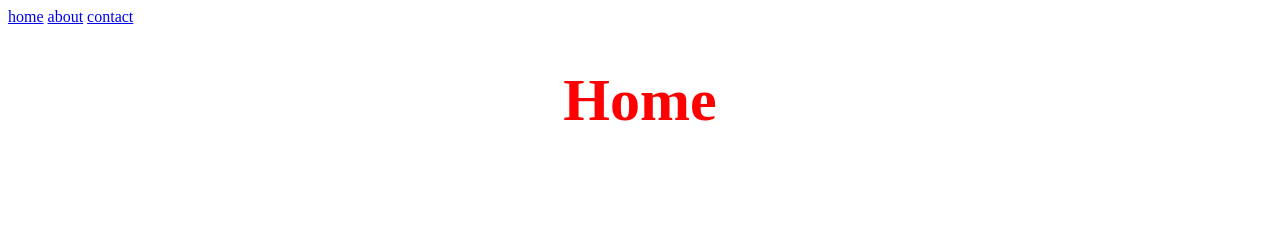
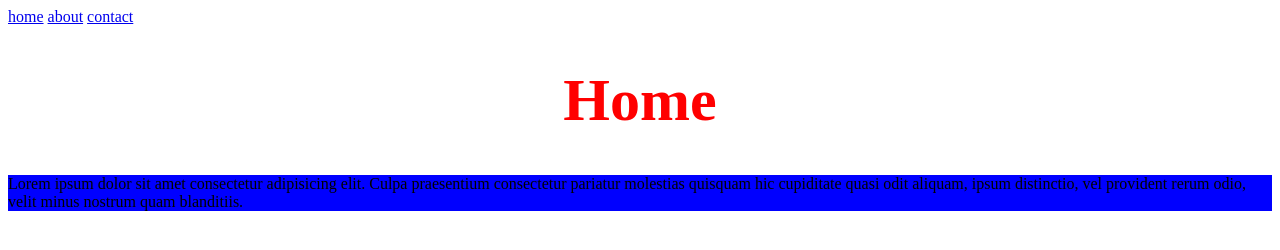
Before and after one commit to biigii/august2024project5, a plain HTML site: page index.html in a window 1280 px wide. Drawn offline with Linux system fonts and the light colour scheme.

Commit message:
type class and id specificity

```diff
--- a/assets/css/main.css
+++ b/assets/css/main.css
@@ -1,6 +1,36 @@
 .🍎 {
-    text-align: center;
-    color: red;
-    font-size: 60px;
-    text-transform: capitalize;
+  text-align: center;
+  color: red;
+  font-size: 60px;
+  text-transform: capitalize;
 }
+
+/* id has the highest specificity, then class and lastly type selector */
+#text {
+  background-color: blue;
+}
+
+.text {
+  background-color: green;
+}
+
+p {
+  background-color: red;
+}
+
+/* p {
+    background-color: tomato;
+    background-color: gold;
+} */
+
+/* p {
+    background-color: yellow;
+}
+
+p {
+    background-color: blue
+}
+
+p {
+    background-color: purple;
+} */
--- a/index.html
+++ b/index.html
@@ -4,6 +4,7 @@
     <meta charset="UTF-8" />
     <meta name="viewport" content="width=device-width, initial-scale=1.0" />
     <title>home</title>
+    <link rel="stylesheet" href="./assets/css/reset.css">
     <link rel="stylesheet" href="./assets/css/main.css" />
     <link rel="icon" href="./assets/img/favicon.jpeg" />
   </head>
@@ -17,7 +18,11 @@
       </nav>
     </header>
     <h1 class="🍎">home</h1>
-    <main></main>
+    <main>
+      <p class="text" id="text">
+        Lorem ipsum dolor sit amet consectetur adipisicing elit. Culpa praesentium consectetur pariatur molestias quisquam hic cupiditate quasi odit aliquam, ipsum distinctio, vel provident rerum odio, velit minus nostrum quam blanditiis.
+      </p>
+    </main>
     <footer></footer>
   </body>
 </html>
```
